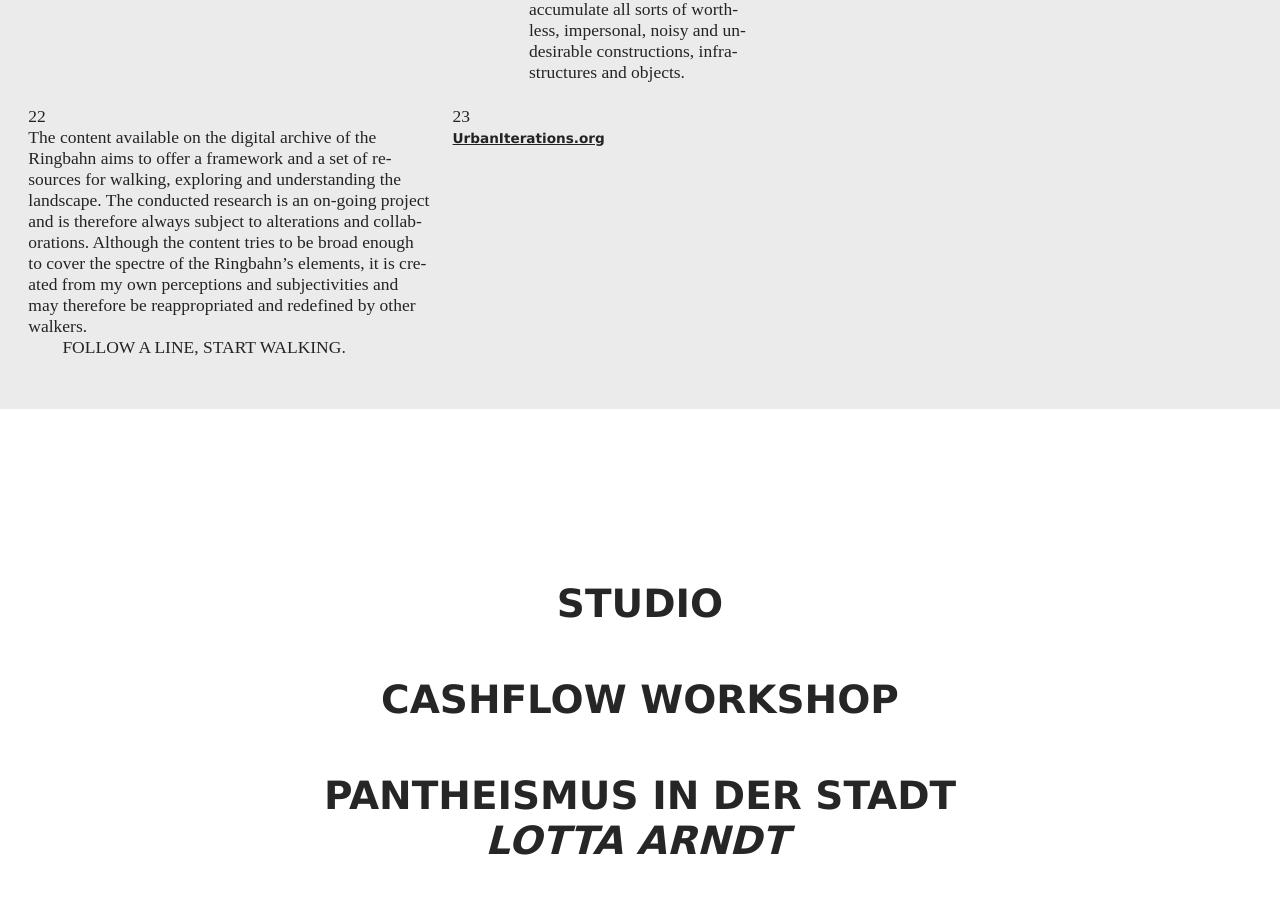
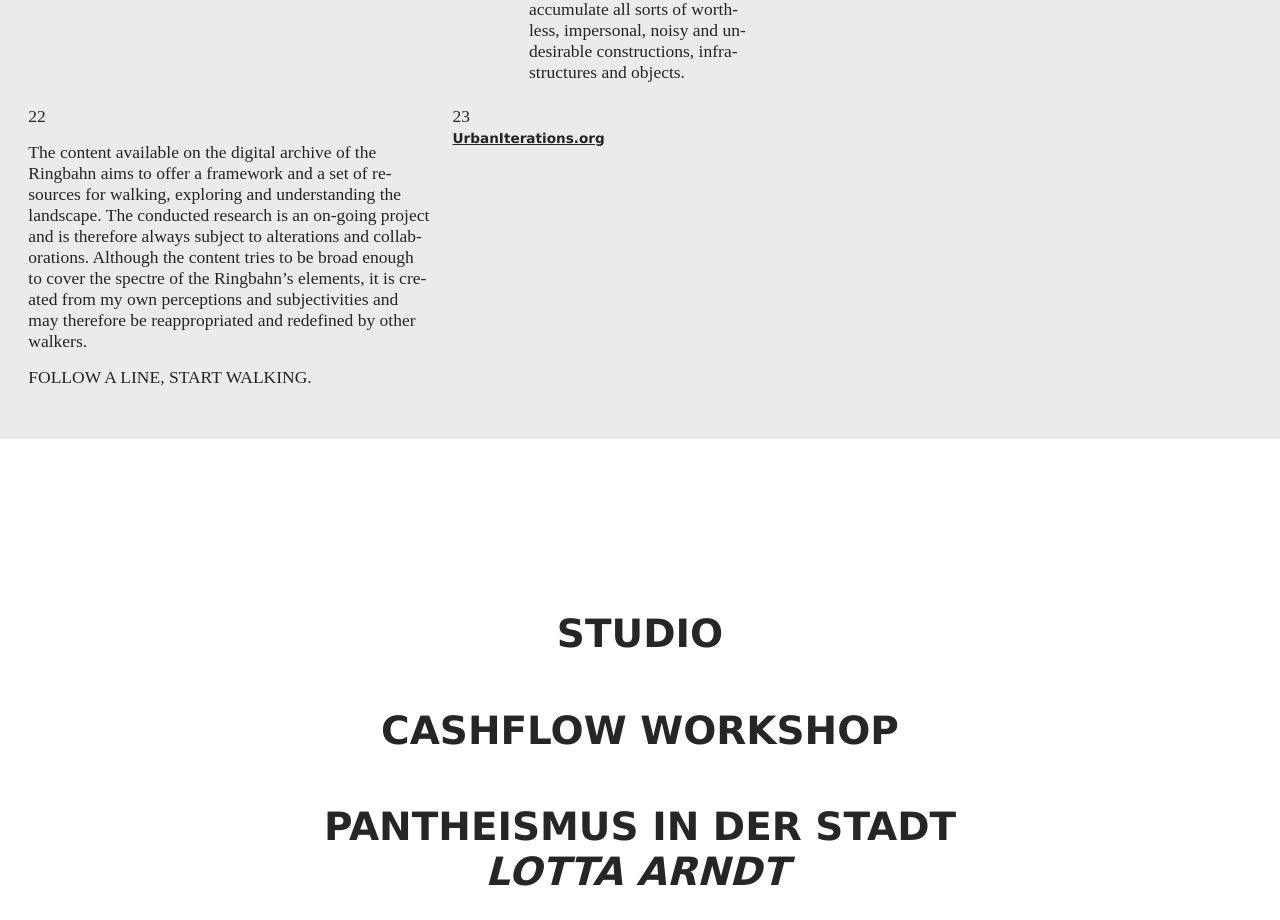
Before and after one commit to messismore/do-what-you-want, a Nuxt app: page /ringbahn in a window 1280 px wide. Shown: the part 3364-4284 px from the top of the page. Built offline with nearby package versions, Linux system fonts and the light colour scheme.

Commit message:
Add .prose to AppBox.vue

```diff
--- a/components/AppBox.vue
+++ b/components/AppBox.vue
@@ -72,6 +72,11 @@ export default {
   max-width: min(calc(1.5 * var(--width)), 100vw);
   width: var(--width);
 
+  &.prose p {
+    text-indent: 0;
+    margin-top: var(--space-xs);
+  }
+
   a,
   em,
   sup {
```
